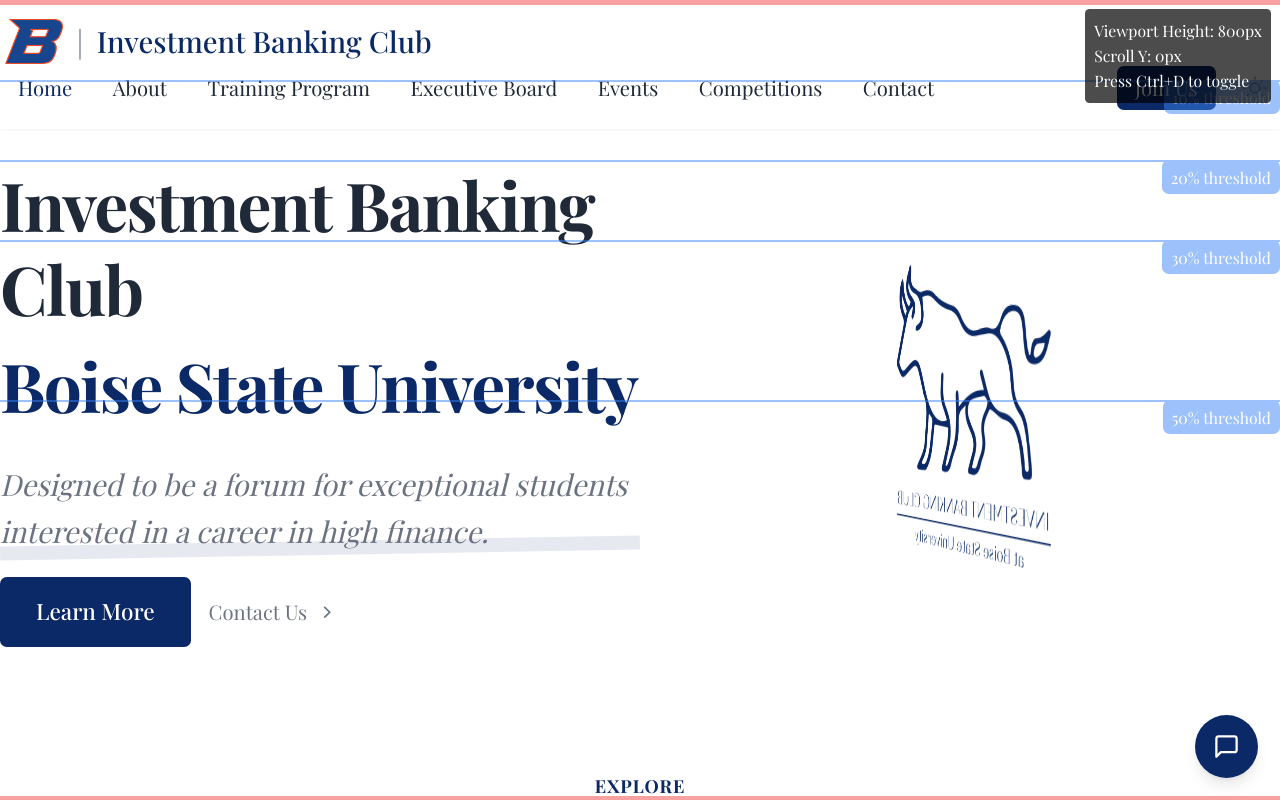
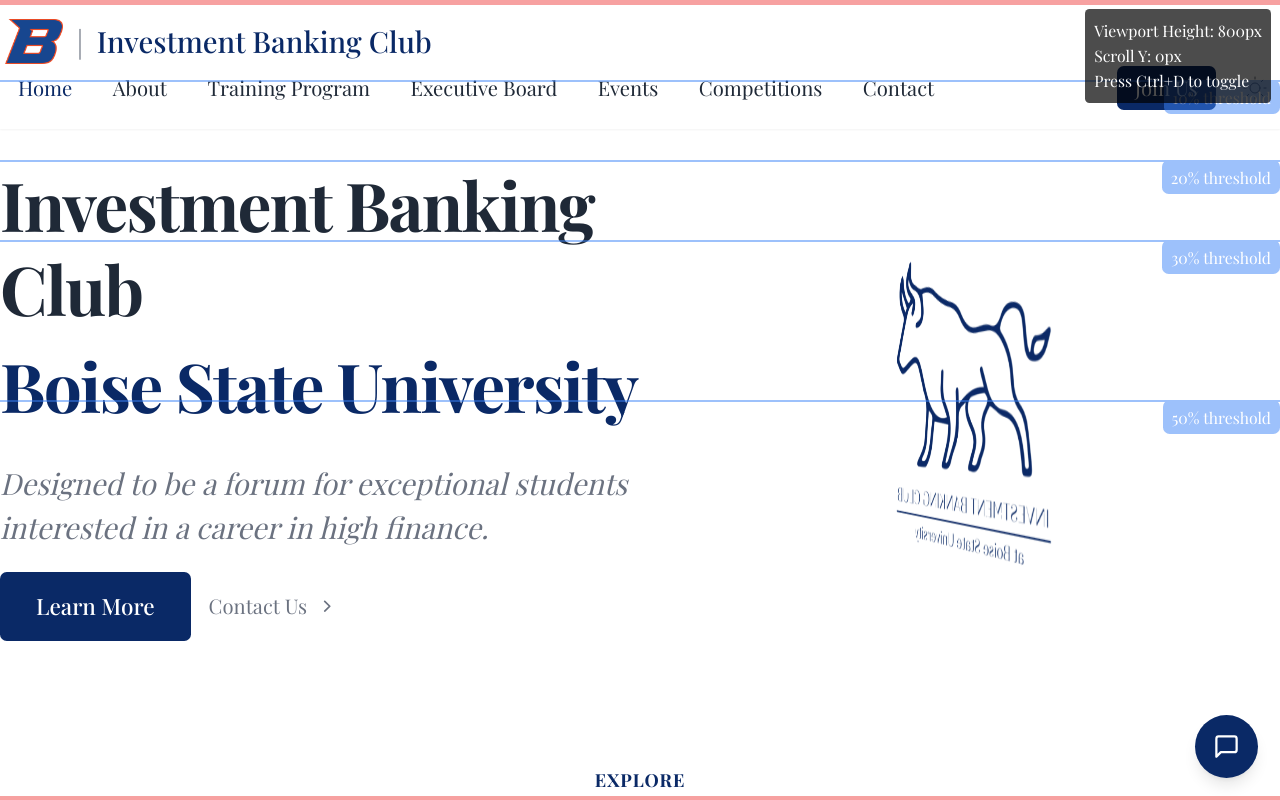
Before and after one commit to colenielsonauto/ibc_website, a Next.js app: page / in a window 1280 px wide. Shown: the top 800 px of the page. Built offline with nearby package versions, Linux system fonts and the light colour scheme; a web font is replaced by a local one.

Commit message:
Remove highlight bar under tagline

```diff
--- a/src/components/Hero.tsx
+++ b/src/components/Hero.tsx
@@ -37,10 +37,7 @@
               transition={{ duration: 0.8, delay: 0.3, ease: [0.25, 0.1, 0.25, 1] }}
             >
               <p className="text-xl leading-normal text-gray-500 lg:text-xl xl:text-2xl dark:text-gray-300 italic">
-                <span className="relative inline-block">
-                  <span className="relative z-10">Designed to be a forum for exceptional students interested in a career in high finance.</span>
-                  <span className="absolute bottom-0 left-0 w-full h-3 bg-[#0a2966]/10 dark:bg-[#0a2966]/20 -z-10 transform -rotate-1"></span>
-                </span>
+                Designed to be a forum for exceptional students interested in a career in high finance.
               </p>
             </motion.div>
 
```
